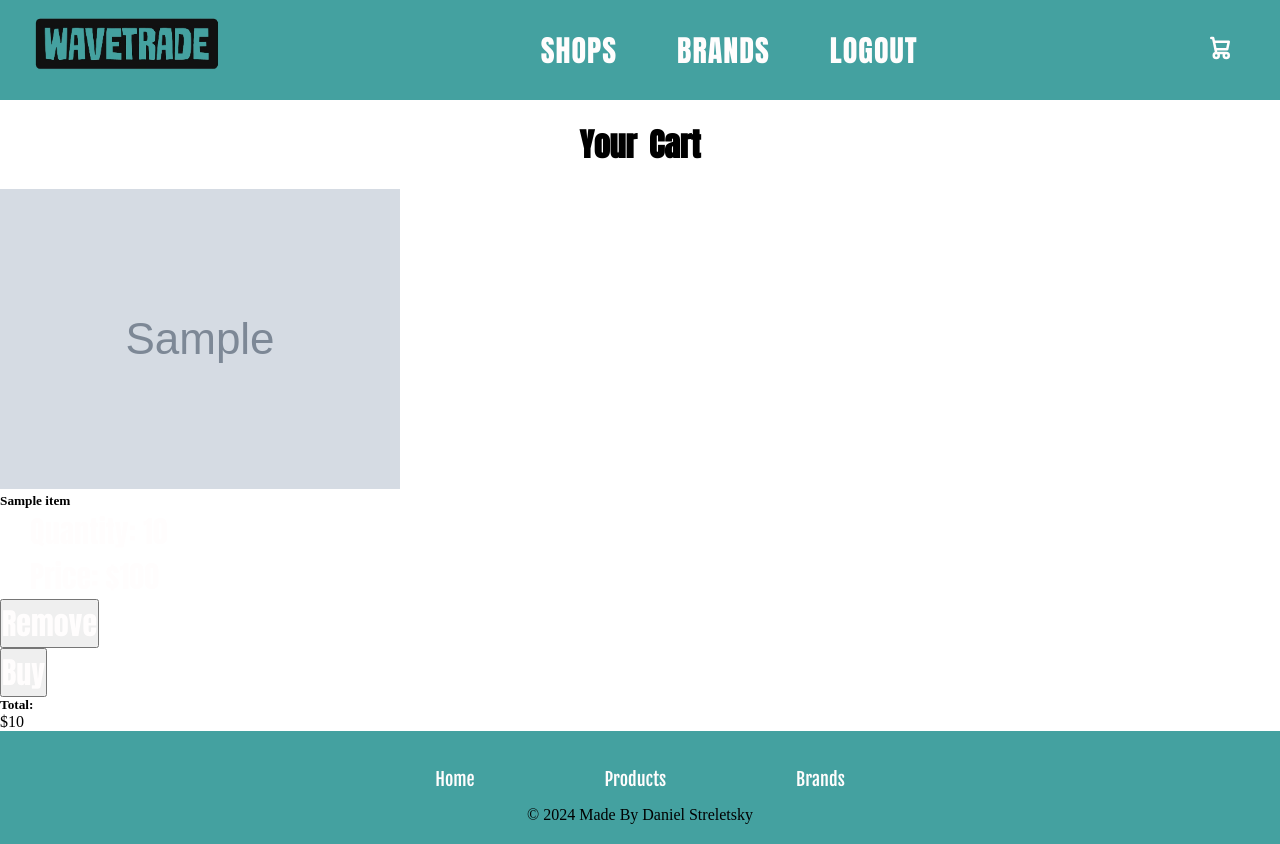
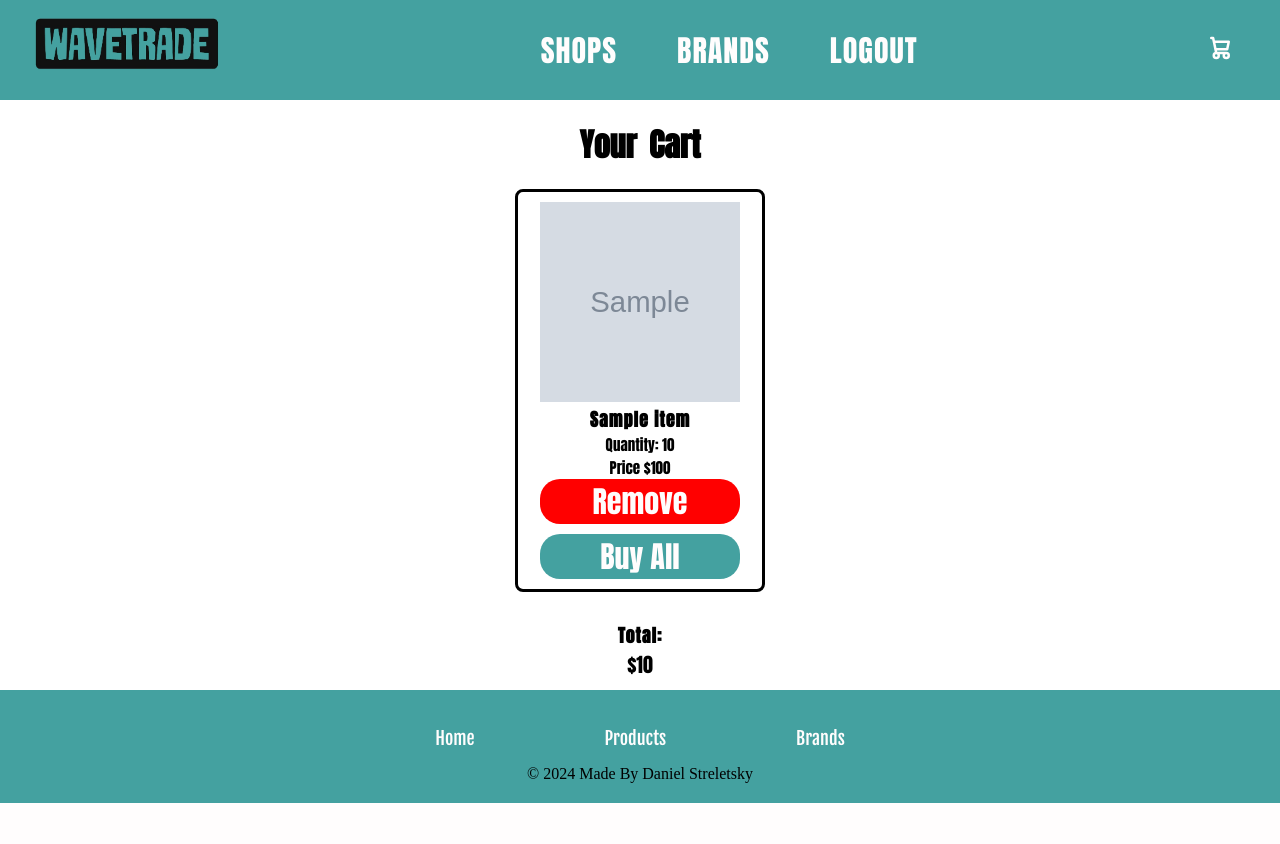
Before and after one commit to skydaniel741/SurfWebsite, a Flask app: template templates/checkout.html in a window 1280 px wide. After the commit the page ends 803 px from the top, so only its background shows below. Run offline with Flask 3, Linux system fonts and the light colour scheme; the template is opened without the code that fills it: most values are stand-ins (such as "Sample title", 1, 10 or a date in 2020); grey boxes marked "Sample" are stand-in pictures.

Commit message:
added styling to the checkout page aswell as buy all features

```diff
--- a/routes.py
+++ b/routes.py
@@ -10,9 +10,6 @@ def get_db_connection():
     conn = sqlite3.connect('SurfBoards.db')
     conn.row_factory = sqlite3.Row
     return conn
-
-
-
 
 @app.route('/login', methods=['GET', 'POST'])
 def login():
@@ -147,21 +144,24 @@ def remove_from_cart(surfboard_id):
     session['cart'] = cart_items
     return redirect(url_for('checkout'))
 
-@app.route('/<int:surfboard_id>/purchase_product', methods=['POST'])
-def purchase_product(surfboard_id):
-    user_id = session['user_id']
+@app.route('/purchase_products', methods=['POST'])
+def purchase_products():
+    username = session['user_id']
+    cart_items = session.get('cart', [])
     conn = get_db_connection()
     cur = conn.cursor()
-    cur.execute("INSERT INTO Checkout (user_id, surfboard_id) VALUES (?, ?)", ( user_id, surfboard_id))
+    for item in cart_items:
+        cur.execute("INSERT INTO Checkout (username, surfboard_id) VALUES (?, ?)", (username, item['surfboard_id']))
     conn.commit()
     conn.close()
+    session['cart'] = []
     flash('Thank you for your purchase!', category='success')
     return redirect(url_for('checkout'))
 
 @app.route('/<int:surfboard_id>/add_to_cart', methods=["POST", "GET"])
 def add_to_cart(surfboard_id):
     if 'loggedin' not in session:
-        flash('You must be logged in to add items to cart', category="danger")
+        flash('You must be logged in to add items to cart')
         return redirect(url_for("login"))
     cart_items = session.get('cart', [])
     item_in_cart = next((item for item in cart_items if item['surfboard_id'] == surfboard_id), None)
--- a/static/cart.css
+++ b/static/cart.css
@@ -0,0 +1,67 @@
+.main-card-body {
+    gap: 20px;
+    justify-content: center;
+    margin-bottom: 20px;
+    display: flex;
+    flex-wrap: wrap;
+    justify-content: center;
+
+}
+
+.card {
+    text-align: center;
+    width: 250px;
+    border: 3px solid;
+    padding: 10px;
+    border-radius: 8px;
+    border-color: black;
+}
+
+.card-img {
+    height: 200px;
+    width: 200px;
+}
+
+.buy-btn {
+    margin-top: 10px;
+}
+
+.total-body {
+    text-align: center;
+    font-family: anton;
+    font-size: 20px;
+    margin-top: 30px;
+    margin-bottom: 10px;
+}
+
+.card-title{
+    font-family: anton;
+    letter-spacing: 1px;
+    font-size: 18px;
+}
+
+.list-group-item{
+    color: black;
+    list-style: none;
+    font-size: 15px;
+}
+
+.remove-btn{
+    cursor: pointer;
+    border-radius: 20px;
+    width: 200px;
+    border: none;
+   background-color:red ;
+}
+
+.remove-btn :hover{
+    background-color: black;
+}
+
+.buy-btn{
+    cursor: pointer;
+    border-radius: 20px;
+    width: 200px;
+    border: none;
+    background-color: #44a1a0;
+}
--- a/static/index.css
+++ b/static/index.css
@@ -67,7 +67,7 @@ header .icon-cart span{
     border-radius: 50px;
     position: absolute;
 }
-footer, body,html{
+html, body {
     height: 100%;
     margin: 0;
     padding: 0;
@@ -75,12 +75,15 @@ footer, body,html{
     flex-direction: column;
 }
 
-
+main {
+    flex: 1;
+}
 
 .footer-cont {
     background-color: #44a1a0;
     padding: 20px;
-    text-align: center;}
+    text-align: center;
+}
 
 .footer-nav {
     text-align: center;
--- a/templates/checkout.html
+++ b/templates/checkout.html
@@ -12,7 +12,7 @@
             <h5 class="card-title">{{ item.name }}</h5>
             <ul class="card-lists">
                 <li class="list-group-item">Quantity: {{ item.quantity }}</li>
-                <li class="list-group-item">Price: ${{ item.price * item.quantity }}</li>
+                <li class="list-group-item">Price ${{ item.price * item.quantity }}</li>
             </ul>
         </div>
         <div class="card-body">
@@ -20,27 +20,18 @@
                 <button type="submit" class="remove-btn" form="remove_from_cart_form_{{ item.surfboard_id }}">Remove</button>
             </form>
         </div>
+        <div class="body-buy-btn">
+            <form action="{{ url_for('purchase_products') }}" method="post">
+                <button type="submit" class="buy-btn">Buy All</button>
+            </form>
+        </div>
     </div>
-    <div class="buy-btn">
-        <form action="{{ url_for('purchase_product', surfboard_id=item.surfboard_id) }}" method="post">
-            <button type="submit" class="btn btn-primary">Buy</button>
-    </form>
-</div>
-
-
     {% endfor %}
 </div>
 
-
-
-<div class="card text-center">
-    <div class="card-body">
-        <h5 class="card-title">Total:</h5>
-        <p class="card-text">${{ final_total | round(2) }}</p>
-    </div>
+<div class="total-body">
+    <h5 class="card-title">Total:</h5>
+    <p class="card-text">${{ final_total | round(2) }}</p>
 </div>
 
-
-
-
 {% endblock %}
```
Also changed, not shown: SurfBoards.db.
